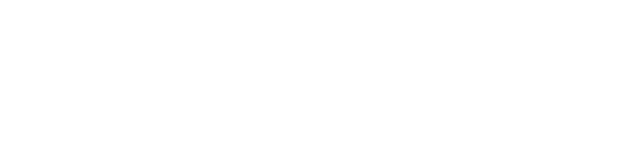
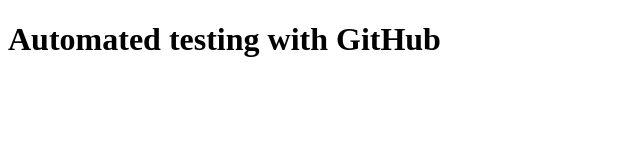
Before and after one commit to AnnaAaBrekke/autoTestLesson, a website: page index.html in a window 1280 px wide. Shown: the whole page, without its empty margins (0-640 px from the left). Drawn offline with Linux system fonts and the light colour scheme.

Commit message:
Testing ruleset

```diff
--- a/index.html
+++ b/index.html
@@ -3,9 +3,11 @@
 <head>
   <meta charset="UTF-8">
   <meta name="viewport" content="width=device-width, initial-scale=1.0">
-  <title>Document</title>
+  <title>Automating testing</title>
 </head>
 <body>
 
+  <h1>Automated testing with GitHub</h1>
+
 </body>
 </html>
```
